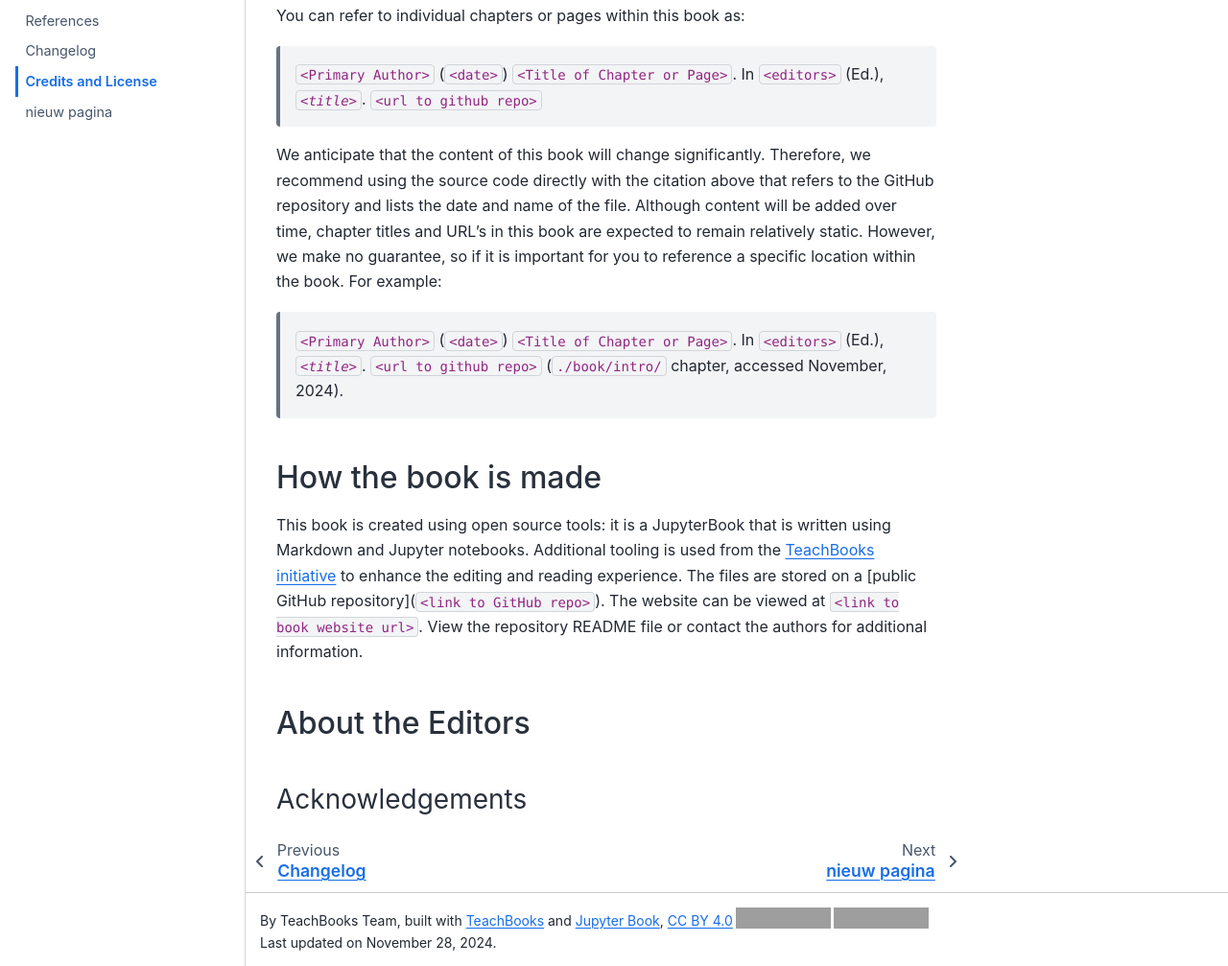
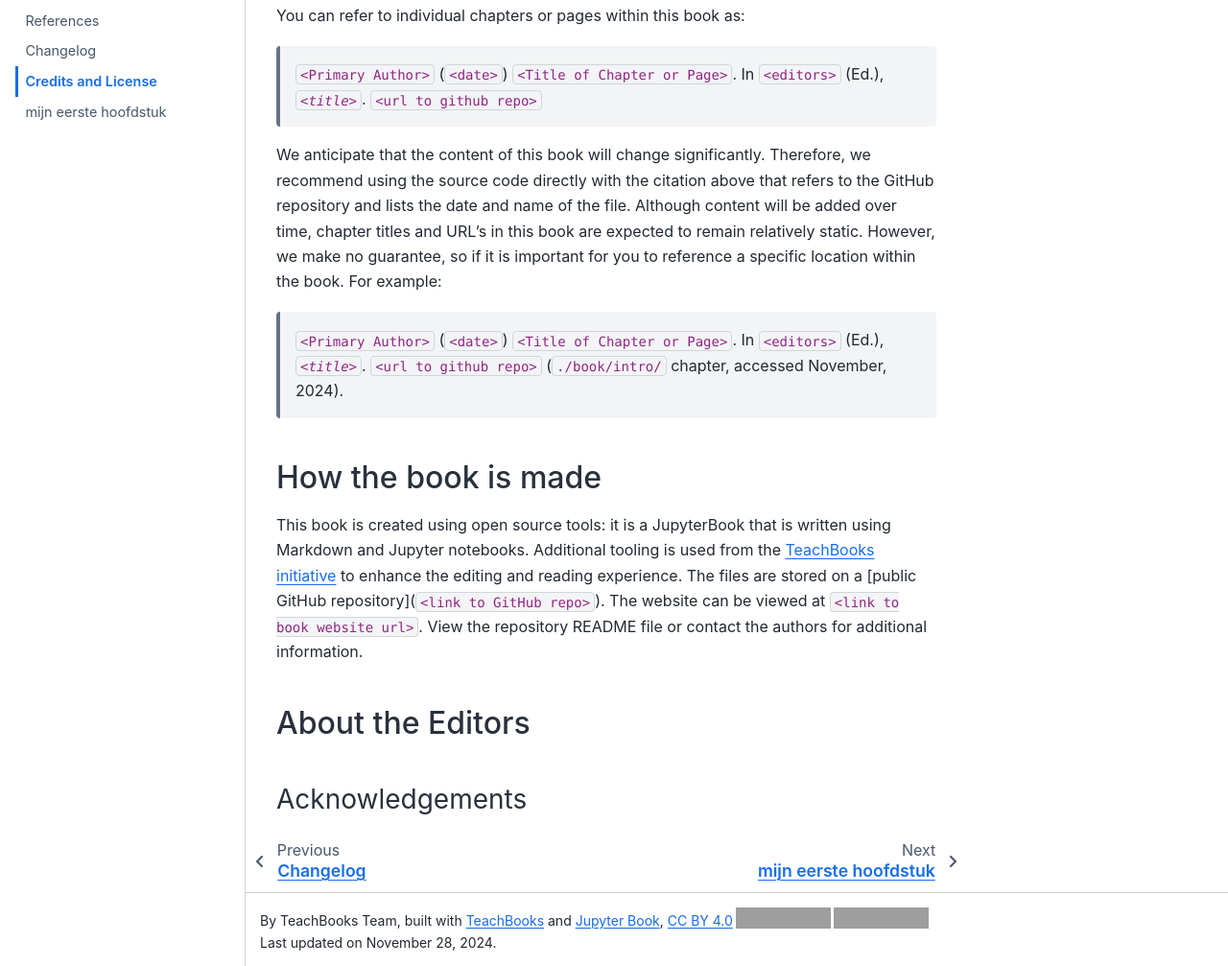
Before and after one commit to mdebont/Information-Literacy-3, a Jupyter Book: the page built from book/credits.md, in a window 1280 px wide and 1385 px high. Shown: the part 375-1382 px from the top of the window at 96% size. Built offline with Jupyter Book 1.0.4 settings and Sphinx 7.4.7 and the Sphinx Book theme 1.1.4, drawn with Linux system fonts in a browser that asks for light colours; pages that are not in the unit, such as notebooks, are missing from menus; comment, search, counter and statistics services are not loaded; grey boxes are pictures that could not be loaded.

Commit message:
titel gewijzigd

```diff
--- a/book/some_content/nieuwe pagina.md
+++ b/book/some_content/nieuwe pagina.md
@@ -1 +1 @@
-# nieuw pagina
+# mijn eerste hoofdstuk
```
Also changed, not shown: 1 other file.
